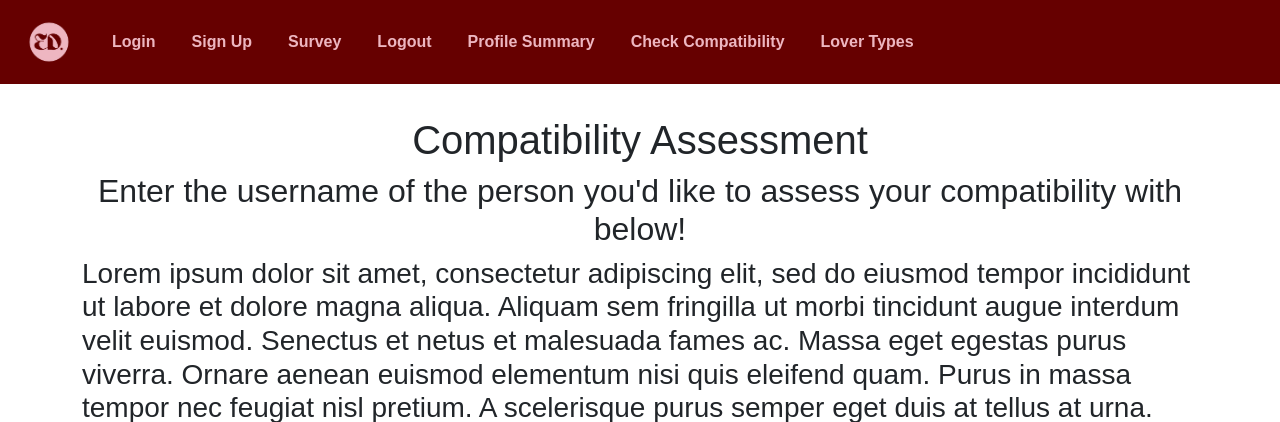
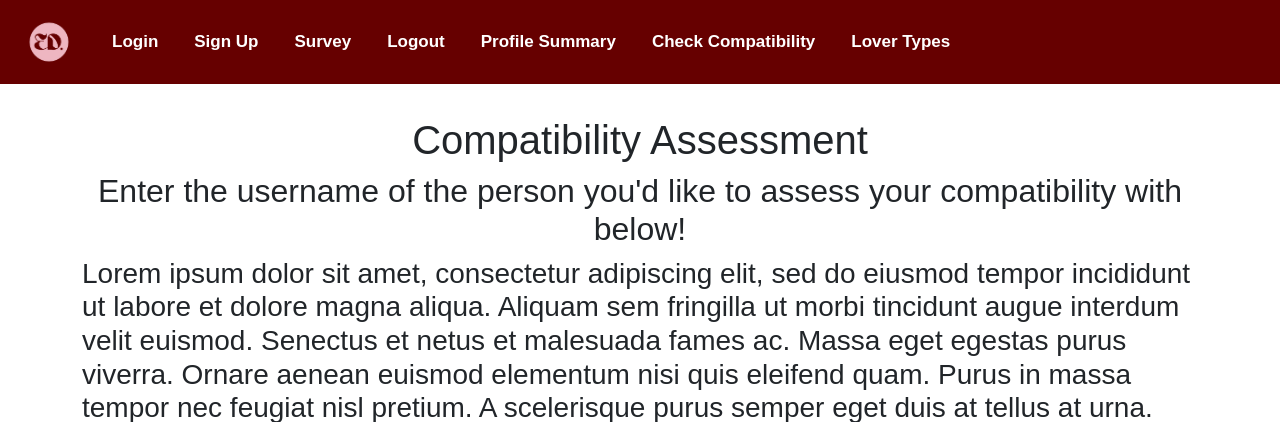
Before and after one commit to SaoirseODonovan/FinalYearProject, a Flask app: page /match in a window 1280 px wide. Shown: the top 422 px of the page. Run offline with Flask 3, Linux system fonts and the light colour scheme; a user stored in the database is signed in; parts of the project's set-up code (start-up, migrations or seed data) failed here and were passed over; some libraries are stand-ins or nearby versions.

Commit message:
Changed CSS of navigation bar
Modified the nav bar colours to match better with the footer.

Signed-off-by: Saoirse O'Donovan <saoirseodonovan13@gmail.com>

```diff
--- a/website/static/main.css
+++ b/website/static/main.css
@@ -10,43 +10,15 @@ body {
 
   .navbar-nav .nav-item.nav-link {
     font-family: Arial, sans-serif;
-    color: #EDB6C0;
-    font-size: 16px;
+    color: #fff;
+    font-size: 17px;
     font-weight: 550;
     margin-right: 10px;
     margin-left: 10px;
 }
 
-  .nav-link[id="login"] {
+  .navbar-nav .nav-item.nav-link:hover {
     color: #EDB6C0;
-  }
-  .nav-link[id="signUp"] {
-    color: #EDB6C0;
-  }
-  .nav-link[id="logout"] {
-    color: #EDB6C0;
-  }
-  .nav-link[id="welcome"] {
-    color: #EDB6C0;
-  }
-  .nav-link[id="form"] {
-    color: #EDB6C0;
-  }
-  .nav-link[id="group"] {
-    color: #EDB6C0;
-  }
-  .nav-link[id="survey"] {
-    color: #EDB6C0;
-  }
-  .nav-link[id="match"] {
-    color: #EDB6C0;
-  }
-  .nav-link[id="types"] {
-    color: #EDB6C0;
-  }
-
-  .navbar-nav .nav-item.nav-link:hover {
-    color: white;
   }
 
   .center-container {
```
